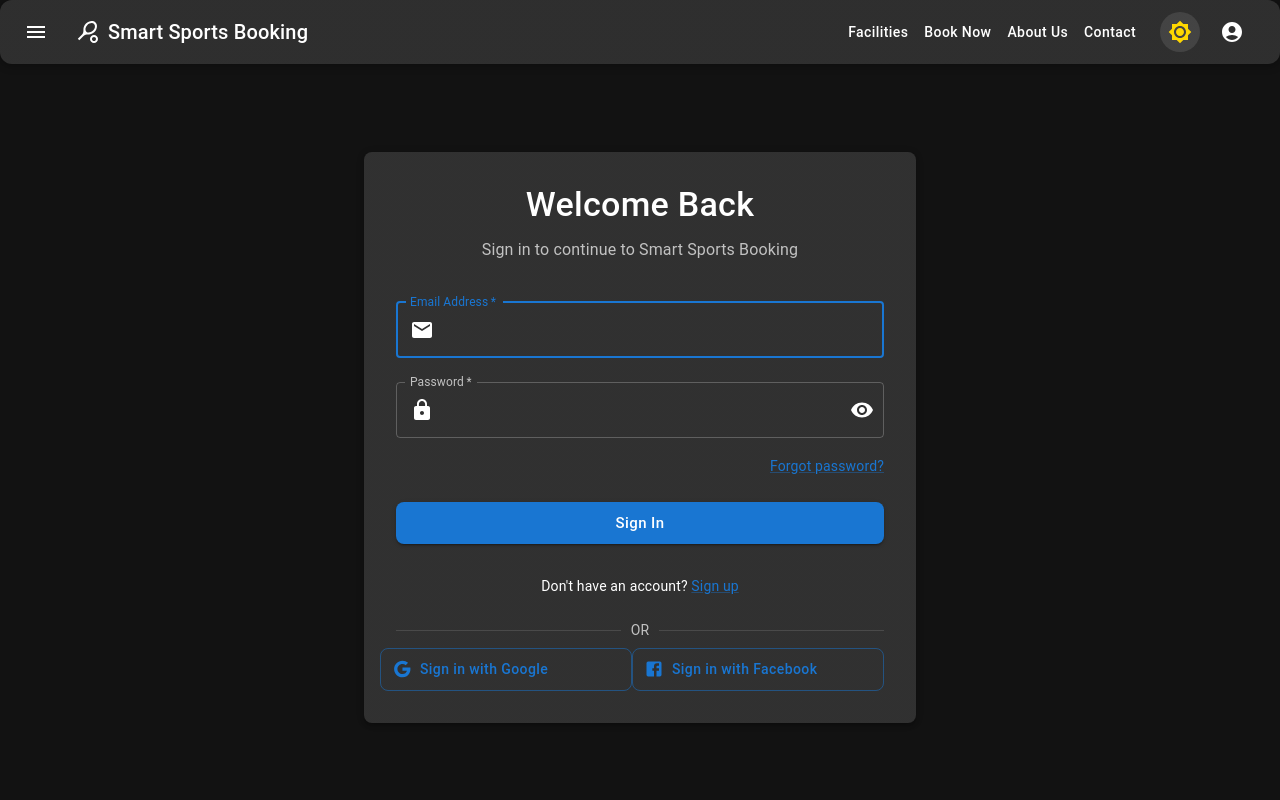
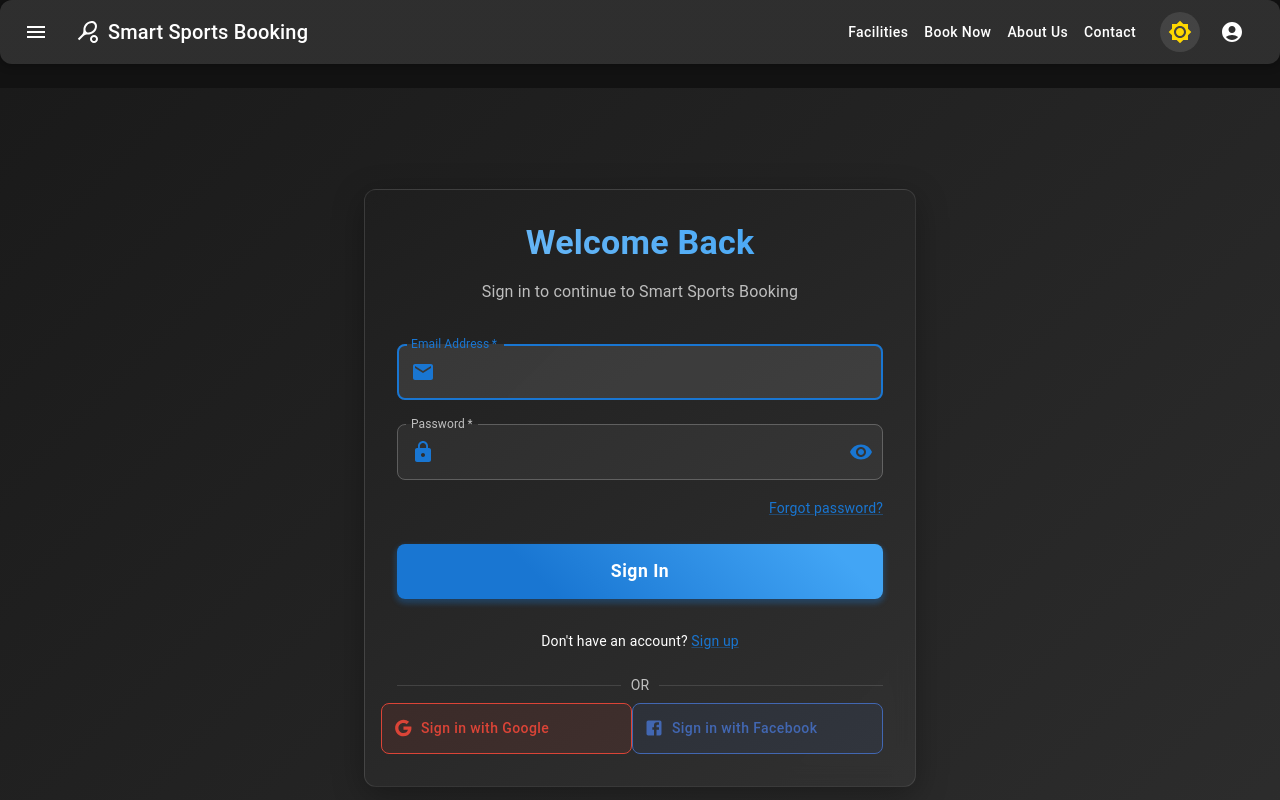
Before and after one commit to foo614/smart-sports-booking, a React (Create React App) app: page /smart-sports-booking/login in a window 1280 px wide. Shown: the top 800 px of the page. Built offline with nearby package versions, Linux system fonts and the light colour scheme.

Commit message:
Apply modern design concept to login and facilities pages with theme-aware styling

```diff
--- a/src/pages/FacilitiesPage.tsx
+++ b/src/pages/FacilitiesPage.tsx
@@ -2,6 +2,7 @@
 import { Container, Typography, GridLegacy as Grid, Card, CardMedia, CardContent, CardActions, Button, Box, Chip, Rating, Divider, Paper } from '@mui/material';
 import { AccessTime, LocationOn, Info, MonetizationOn } from '@mui/icons-material';
 import { Link } from 'react-router-dom';
+import { useTheme } from '../contexts/ThemeContext';
 
 // Import local images
 import tennisCourt from '../assets/images/tennis-court.svg';
@@ -94,14 +95,41 @@
 ];
 
 const FacilitiesPage: React.FC = () => {
+  const { mode } = useTheme();
+
   return (
-    <Container maxWidth="lg" sx={{ py: 4 }}>
-      <Typography variant="h3" component="h1" gutterBottom>
+    <Box
+      sx={{
+        minHeight: '100vh',
+        background: mode === 'dark'
+          ? 'linear-gradient(135deg, #1a1a1a 0%, #2d2d2d 100%)'
+          : 'linear-gradient(135deg, #f5f7fa 0%, #c3cfe2 100%)',
+        py: 4
+      }}
+    >
+      <Container maxWidth="lg">
+        <Box sx={{ textAlign: 'center', mb: 4 }}>
+          <Typography
+            variant="h3"
+            component="h1"
+            gutterBottom
+            sx={{
+              fontWeight: 'bold',
+              background: mode === 'dark'
+                ? 'linear-gradient(45deg, #64b5f6 30%, #42a5f5 90%)'
+                : 'linear-gradient(45deg, #1976d2 30%, #1565c0 90%)',
+              WebkitBackgroundClip: 'text',
+              WebkitTextFillColor: 'transparent',
+              backgroundClip: 'text',
+              mb: 2
+            }}
+          >
             Our Sports Facilities
           </Typography>
           <Typography variant="h6" color="text.secondary" paragraph>
             Browse and book from our wide range of sports facilities
           </Typography>
+        </Box>
 
       <Grid container spacing={4} sx={{ mt: 2 }}>
         {facilities.map((facility) => (
@@ -111,19 +139,54 @@
                 height: '100%',
                 display: 'flex',
                 flexDirection: 'column',
-                transition: '0.3s',
+                borderRadius: 3,
+                background: mode === 'dark'
+                  ? 'linear-gradient(145deg, rgba(30, 30, 30, 0.9) 0%, rgba(50, 50, 50, 0.9) 100%)'
+                  : 'linear-gradient(145deg, rgba(255, 255, 255, 0.9) 0%, rgba(248, 250, 252, 0.9) 100%)',
+                backdropFilter: 'blur(10px)',
+                border: mode === 'dark' ? '1px solid rgba(255, 255, 255, 0.1)' : '1px solid rgba(255, 255, 255, 0.2)',
+                boxShadow: mode === 'dark'
+                  ? '0 8px 32px rgba(0, 0, 0, 0.3)'
+                  : '0 8px 32px rgba(0, 0, 0, 0.1)',
+                transition: 'all 0.3s ease',
                 '&:hover': {
-                  transform: 'translateY(-5px)',
-                  boxShadow: 6,
+                  transform: 'translateY(-8px)',
+                  boxShadow: mode === 'dark'
+                    ? '0 12px 40px rgba(0, 0, 0, 0.4)'
+                    : '0 12px 40px rgba(0, 0, 0, 0.15)',
                 },
               }}
             >
+              <Box sx={{ position: 'relative', overflow: 'hidden', borderRadius: '12px 12px 0 0' }}>
                 <CardMedia
                   component="img"
                   height="240"
                   image={facility.image}
                   alt={facility.name}
+                  sx={{
+                    transition: 'transform 0.3s ease',
+                    '&:hover': {
+                      transform: 'scale(1.05)'
+                    }
+                  }}
                 />
+                <Box
+                  sx={{
+                    position: 'absolute',
+                    top: 16,
+                    right: 16,
+                    background: mode === 'dark' ? 'rgba(0, 0, 0, 0.7)' : 'rgba(255, 255, 255, 0.9)',
+                    borderRadius: 2,
+                    px: 1.5,
+                    py: 0.5,
+                    backdropFilter: 'blur(10px)'
+                  }}
+                >
+                  <Typography variant="h6" color="primary" sx={{ fontWeight: 'bold' }}>
+                    {facility.price}
+                  </Typography>
+                </Box>
+              </Box>
               <CardContent sx={{ flexGrow: 1 }}>
                 <Typography gutterBottom variant="h5" component="h2">
                   {facility.name}
@@ -139,25 +202,20 @@
                 </Typography>
 
                 <Box sx={{ display: 'flex', alignItems: 'center', mb: 1 }}>
-                  <LocationOn fontSize="small" color="action" sx={{ mr: 1 }} />
+                  <LocationOn fontSize="small" sx={{ color: 'primary.main', mr: 1 }} />
                   <Typography variant="body2" color="text.secondary">
                     {facility.location}
                   </Typography>
                 </Box>
 
-                <Box sx={{ display: 'flex', alignItems: 'center', mb: 1 }}>
-                  <AccessTime fontSize="small" color="action" sx={{ mr: 1 }} />
+                <Box sx={{ display: 'flex', alignItems: 'center', mb: 2 }}>
+                  <AccessTime fontSize="small" sx={{ color: 'primary.main', mr: 1 }} />
                   <Typography variant="body2" color="text.secondary">
                     {facility.openingHours}
                   </Typography>
                 </Box>
 
-                <Box sx={{ display: 'flex', alignItems: 'center' }}>
-                  <MonetizationOn fontSize="small" color="action" sx={{ mr: 1 }} />
-                  <Typography variant="h6" color="primary">
-                    {facility.price}
-                  </Typography>
-                </Box>
+
 
                 <Box sx={{ mt: 2 }}>
                   {facility.amenities.slice(0, 3).map((amenity, index) => (
@@ -165,7 +223,17 @@
                       key={index}
                       label={amenity}
                       size="small"
-                      sx={{ mr: 0.5, mb: 0.5 }}
+                      sx={{
+                        mr: 0.5,
+                        mb: 0.5,
+                        backgroundColor: mode === 'dark' ? 'rgba(100, 181, 246, 0.2)' : 'rgba(25, 118, 210, 0.1)',
+                        color: 'primary.main',
+                        border: '1px solid',
+                        borderColor: 'primary.main',
+                        '&:hover': {
+                          backgroundColor: mode === 'dark' ? 'rgba(100, 181, 246, 0.3)' : 'rgba(25, 118, 210, 0.2)'
+                        }
+                      }}
                     />
                   ))}
                   {facility.amenities.length > 3 && (
@@ -173,16 +241,48 @@
                       label={`+${facility.amenities.length - 3} more`}
                       size="small"
                       variant="outlined"
-                      sx={{ mb: 0.5 }}
+                      sx={{
+                        mb: 0.5,
+                        borderColor: 'primary.main',
+                        color: 'primary.main'
+                      }}
                     />
                   )}
                 </Box>
               </CardContent>
-              <CardActions>
-                <Button size="small" component={Link} to={`/facilities/${facility.id}`}>
+              <CardActions sx={{ p: 2, pt: 0 }}>
+                <Button
+                  size="small"
+                  component={Link}
+                  to={`/facilities/${facility.id}`}
+                  sx={{
+                    borderRadius: 2,
+                    textTransform: 'none',
+                    fontWeight: 600,
+                    '&:hover': {
+                      backgroundColor: mode === 'dark' ? 'rgba(255, 255, 255, 0.1)' : 'rgba(0, 0, 0, 0.04)'
+                    }
+                  }}
+                >
                   View Details
                 </Button>
-                <Button size="small" color="primary" component={Link} to={`/booking/${facility.id}`}>
+                <Button
+                  size="small"
+                  variant="contained"
+                  component={Link}
+                  to={`/booking/${facility.id}`}
+                  sx={{
+                    borderRadius: 2,
+                    textTransform: 'none',
+                    fontWeight: 600,
+                    background: 'linear-gradient(45deg, #1976d2 30%, #42a5f5 90%)',
+                    '&:hover': {
+                      background: 'linear-gradient(45deg, #1565c0 30%, #1976d2 90%)',
+                      transform: 'translateY(-1px)'
+                    },
+                    transition: 'all 0.2s ease'
+                  }}
+                >
                   Book Now
                 </Button>
               </CardActions>
@@ -191,6 +291,7 @@
         ))}
         </Grid>
       </Container>
+    </Box>
   );
 };
 
--- a/src/pages/LoginPage.tsx
+++ b/src/pages/LoginPage.tsx
@@ -22,9 +22,11 @@
   Google,
   Facebook,
 } from '@mui/icons-material';
+import { useTheme } from '../contexts/ThemeContext';
 
 const LoginPage: React.FC = () => {
   const navigate = useNavigate();
+  const { mode } = useTheme();
   const [email, setEmail] = useState('');
   const [password, setPassword] = useState('');
   const [showPassword, setShowPassword] = useState(false);
@@ -57,10 +59,60 @@
   };
 
   return (
-    <Container maxWidth="sm" sx={{ py: 8 }}>
-      <Paper elevation={3} sx={{ p: 4, borderRadius: 2 }}>
+    <Box
+      sx={{
+        minHeight: '100vh',
+        background: mode === 'dark'
+          ? 'linear-gradient(135deg, #1a1a1a 0%, #2d2d2d 100%)'
+          : 'linear-gradient(135deg, #e3f2fd 0%, #bbdefb 100%)',
+        display: 'flex',
+        alignItems: 'center',
+        py: 4
+      }}
+    >
+      <Container maxWidth="sm">
+        <Paper
+          elevation={mode === 'dark' ? 8 : 3}
+          sx={{
+            p: 4,
+            borderRadius: 3,
+            background: mode === 'dark'
+              ? 'linear-gradient(145deg, rgba(30, 30, 30, 0.9) 0%, rgba(50, 50, 50, 0.9) 100%)'
+              : 'linear-gradient(145deg, rgba(255, 255, 255, 0.9) 0%, rgba(248, 250, 252, 0.9) 100%)',
+            backdropFilter: 'blur(10px)',
+            border: mode === 'dark' ? '1px solid rgba(255, 255, 255, 0.1)' : '1px solid rgba(255, 255, 255, 0.2)',
+            boxShadow: mode === 'dark'
+              ? '0 8px 32px rgba(0, 0, 0, 0.3)'
+              : '0 8px 32px rgba(0, 0, 0, 0.1)',
+            animation: 'fadeInUp 0.6s ease-out',
+            '@keyframes fadeInUp': {
+              '0%': {
+                opacity: 0,
+                transform: 'translateY(30px)'
+              },
+              '100%': {
+                opacity: 1,
+                transform: 'translateY(0)'
+              }
+            }
+          }}
+        >
           <Box sx={{ mb: 3, textAlign: 'center' }}>
-          <Typography variant="h4" component="h1" gutterBottom>
+            <Typography
+              variant="h4"
+              component="h1"
+              gutterBottom
+              sx={{
+                fontWeight: 'bold',
+                background: mode === 'dark'
+                  ? 'linear-gradient(45deg, #64b5f6 30%, #42a5f5 90%)'
+                  : 'linear-gradient(45deg, #1976d2 30%, #1565c0 90%)',
+                WebkitBackgroundClip: 'text',
+                WebkitTextFillColor: 'transparent',
+                backgroundClip: 'text',
+                mb: 2
+              }}
+            >
               Welcome Back
             </Typography>
             <Typography variant="body1" color="text.secondary">
@@ -86,10 +138,23 @@
             autoFocus
             value={email}
             onChange={(e) => setEmail(e.target.value)}
+            variant="outlined"
+            sx={{
+              '& .MuiOutlinedInput-root': {
+                borderRadius: 2,
+                backgroundColor: mode === 'dark' ? 'rgba(255, 255, 255, 0.05)' : 'rgba(255, 255, 255, 0.8)',
+                '&:hover': {
+                  backgroundColor: mode === 'dark' ? 'rgba(255, 255, 255, 0.08)' : 'rgba(255, 255, 255, 0.9)'
+                },
+                '&.Mui-focused': {
+                  backgroundColor: mode === 'dark' ? 'rgba(255, 255, 255, 0.1)' : 'rgba(255, 255, 255, 1)'
+                }
+              }
+            }}
             InputProps={{
               startAdornment: (
                 <InputAdornment position="start">
-                  <Email color="action" />
+                  <Email sx={{ color: 'primary.main' }} />
                 </InputAdornment>
               ),
             }}
@@ -105,10 +170,23 @@
             autoComplete="current-password"
             value={password}
             onChange={(e) => setPassword(e.target.value)}
+            variant="outlined"
+            sx={{
+              '& .MuiOutlinedInput-root': {
+                borderRadius: 2,
+                backgroundColor: mode === 'dark' ? 'rgba(255, 255, 255, 0.05)' : 'rgba(255, 255, 255, 0.8)',
+                '&:hover': {
+                  backgroundColor: mode === 'dark' ? 'rgba(255, 255, 255, 0.08)' : 'rgba(255, 255, 255, 0.9)'
+                },
+                '&.Mui-focused': {
+                  backgroundColor: mode === 'dark' ? 'rgba(255, 255, 255, 0.1)' : 'rgba(255, 255, 255, 1)'
+                }
+              }
+            }}
             InputProps={{
               startAdornment: (
                 <InputAdornment position="start">
-                  <Lock color="action" />
+                  <Lock sx={{ color: 'primary.main' }} />
                 </InputAdornment>
               ),
               endAdornment: (
@@ -117,6 +195,7 @@
                     aria-label="toggle password visibility"
                     onClick={handleTogglePasswordVisibility}
                     edge="end"
+                    sx={{ color: 'primary.main' }}
                   >
                     {showPassword ? <VisibilityOff /> : <Visibility />}
                   </IconButton>
@@ -136,8 +215,27 @@
             fullWidth
             variant="contained"
             size="large"
-            sx={{ mt: 3, mb: 2 }}
             disabled={isSubmitting}
+            sx={{
+              mt: 3,
+              mb: 2,
+              py: 1.5,
+              borderRadius: 2,
+              fontSize: '1.1rem',
+              fontWeight: 600,
+              background: 'linear-gradient(45deg, #1976d2 30%, #42a5f5 90%)',
+              boxShadow: '0 3px 5px 2px rgba(25, 118, 210, .3)',
+              '&:hover': {
+                background: 'linear-gradient(45deg, #1565c0 30%, #1976d2 90%)',
+                transform: 'translateY(-2px)',
+                boxShadow: '0 6px 10px 2px rgba(25, 118, 210, .3)'
+              },
+              '&:disabled': {
+                background: 'linear-gradient(45deg, #9e9e9e 30%, #bdbdbd 90%)',
+                color: 'white'
+              },
+              transition: 'all 0.3s ease'
+            }}
           >
             {isSubmitting ? 'Signing in...' : 'Sign In'}
           </Button>
@@ -164,7 +262,20 @@
                 fullWidth
                 variant="outlined"
                 startIcon={<Google />}
-              sx={{ justifyContent: 'flex-start', py: 1 }}
+                sx={{
+                  justifyContent: 'flex-start',
+                  py: 1.5,
+                  borderRadius: 2,
+                  borderColor: '#db4437',
+                  color: '#db4437',
+                  backgroundColor: mode === 'dark' ? 'rgba(219, 68, 55, 0.1)' : 'rgba(219, 68, 55, 0.05)',
+                  '&:hover': {
+                    borderColor: '#c23321',
+                    backgroundColor: mode === 'dark' ? 'rgba(219, 68, 55, 0.2)' : 'rgba(219, 68, 55, 0.1)',
+                    transform: 'translateY(-1px)'
+                  },
+                  transition: 'all 0.2s ease'
+                }}
               >
                 Sign in with Google
               </Button>
@@ -174,7 +285,20 @@
                 fullWidth
                 variant="outlined"
                 startIcon={<Facebook />}
-              sx={{ justifyContent: 'flex-start', py: 1 }}
+                sx={{
+                  justifyContent: 'flex-start',
+                  py: 1.5,
+                  borderRadius: 2,
+                  borderColor: '#4267B2',
+                  color: '#4267B2',
+                  backgroundColor: mode === 'dark' ? 'rgba(66, 103, 178, 0.1)' : 'rgba(66, 103, 178, 0.05)',
+                  '&:hover': {
+                    borderColor: '#365899',
+                    backgroundColor: mode === 'dark' ? 'rgba(66, 103, 178, 0.2)' : 'rgba(66, 103, 178, 0.1)',
+                    transform: 'translateY(-1px)'
+                  },
+                  transition: 'all 0.2s ease'
+                }}
               >
                 Sign in with Facebook
               </Button>
@@ -182,6 +306,7 @@
           </Grid>
         </Paper>
       </Container>
+    </Box>
   );
 };
 
```
Lines whose indentation alone changed are shown as unchanged.
